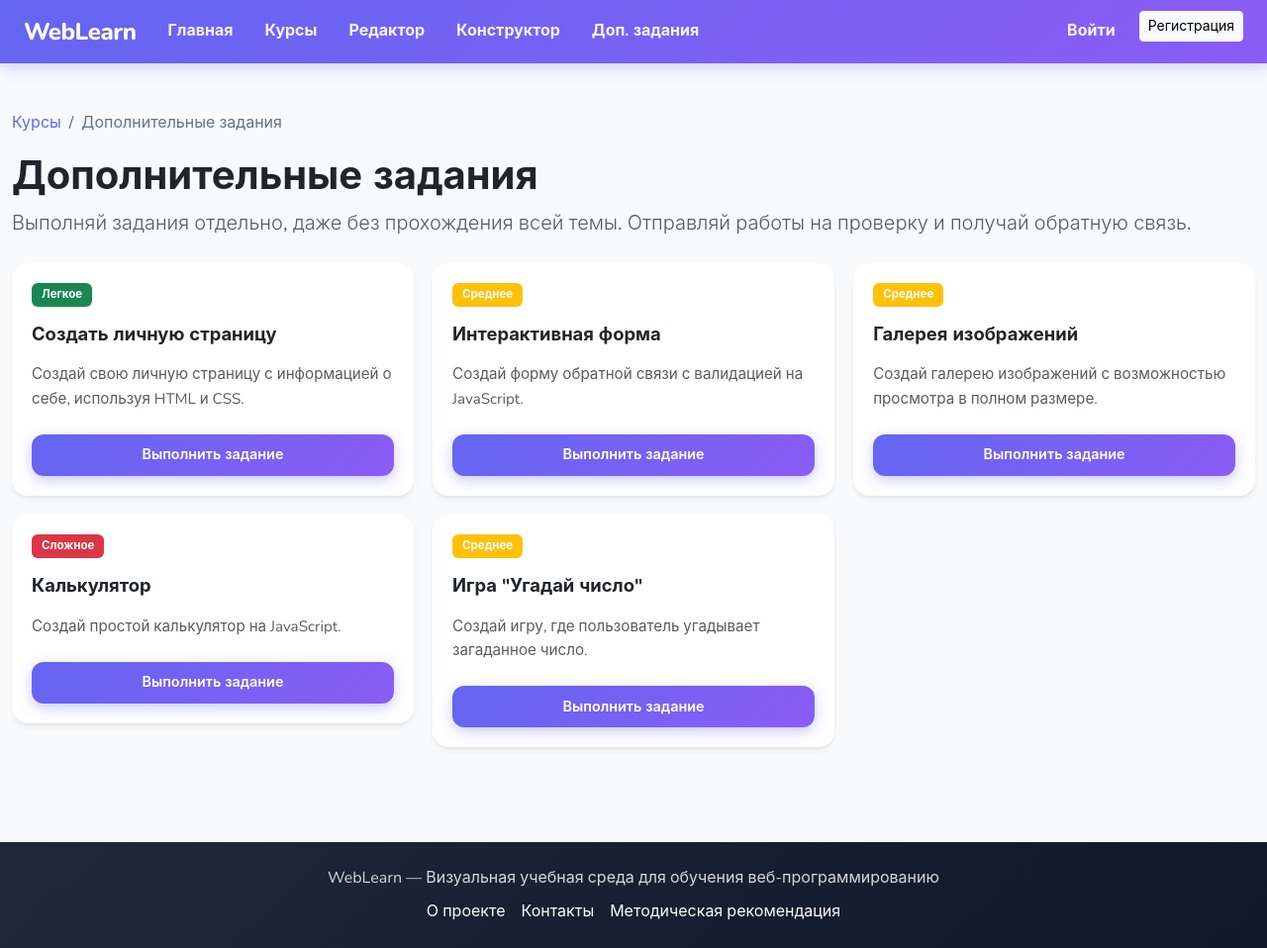
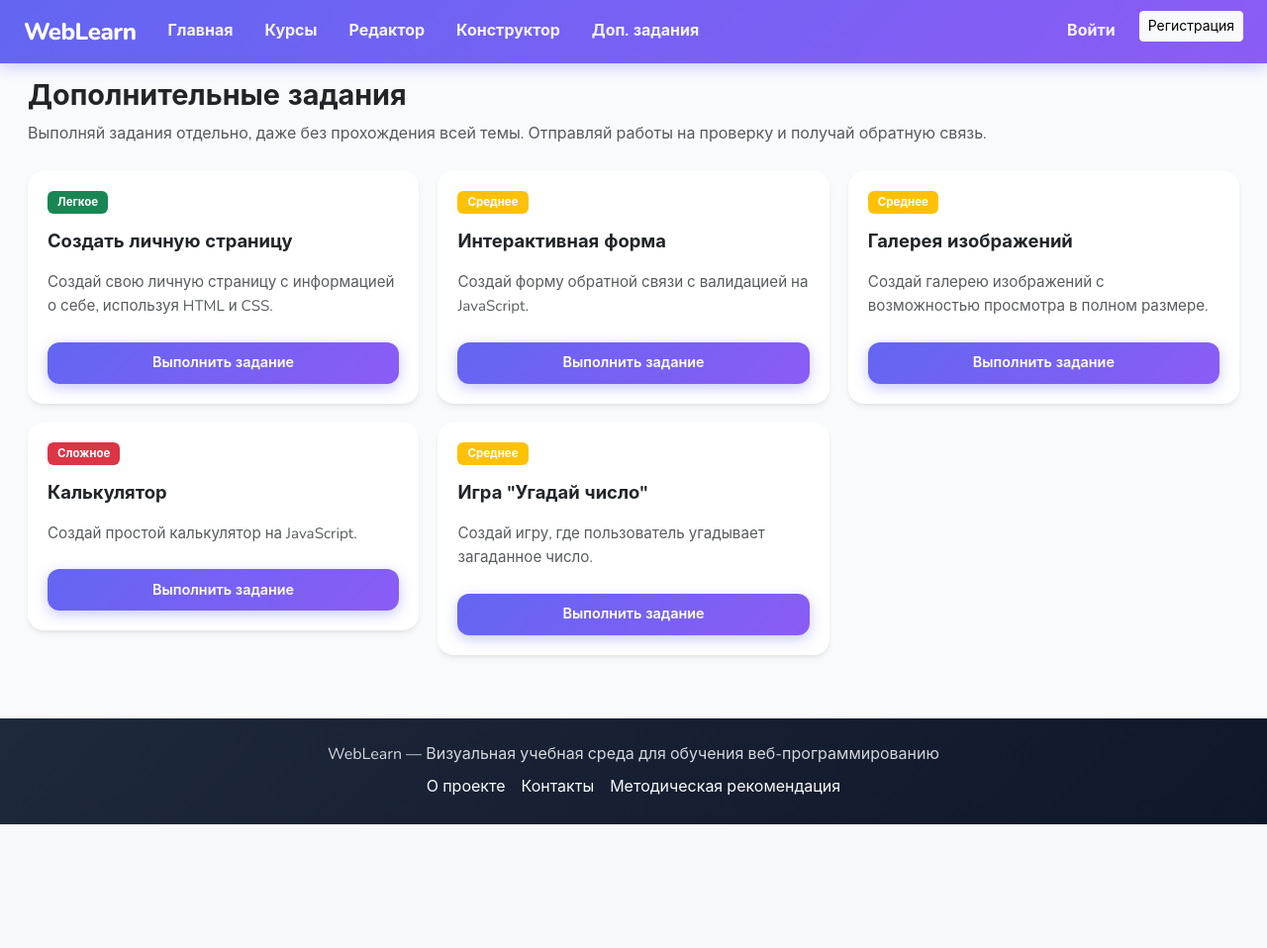
Before and after one commit to IrradaZholman/weblearn, a Django app: page /courses/standalone-assignments/ in a window 1280 px wide. Shown: the whole page at 99% size. After the commit the page ends 833 px from the top, so only its background shows below. Run offline with Django 5.2, Linux system fonts and the light colour scheme; data comes from the database, SQL or seed files in the repository; some libraries are stand-ins or nearby versions.

Commit message:
Update standalone_assignments.html

```diff
--- a/templates/courses/standalone_assignments.html
+++ b/templates/courses/standalone_assignments.html
@@ -98,33 +98,29 @@
         font-size:.9rem;
     }
 }
-
+.page-title{
+    font-size: 1.8rem;
+    line-height: 1.2;
+    margin-bottom: 10px;
+}
+.container{
+    max-width:1280px;
+    padding-left:28px;
+    padding-right:28px;
+}
 </style>
 {% endblock %}
 
 {% block content %}
-<div class="container py-5">
+<div class="container py-3">
 
-    <nav aria-label="breadcrumb">
-        <ol class="breadcrumb">
-            <li class="breadcrumb-item">
-                <a href="{% url 'courses:course_list' %}">
-                    Курсы
-                </a>
-            </li>
-
-            <li class="breadcrumb-item active">
-                Дополнительные задания
-            </li>
-        </ol>
-    </nav>
 
     <div class="mb-4">
-        <h1 class="fw-bold mb-2">
-            Дополнительные задания
-        </h1>
+<h1 class="page-title fw-bold mb-2">
+    Дополнительные задания
+</h1>
 
-        <p class="lead text-muted">
+<p class="page-description text-muted">
             Выполняй задания отдельно, даже без прохождения всей темы.
             Отправляй работы на проверку и получай обратную связь.
         </p>
```
